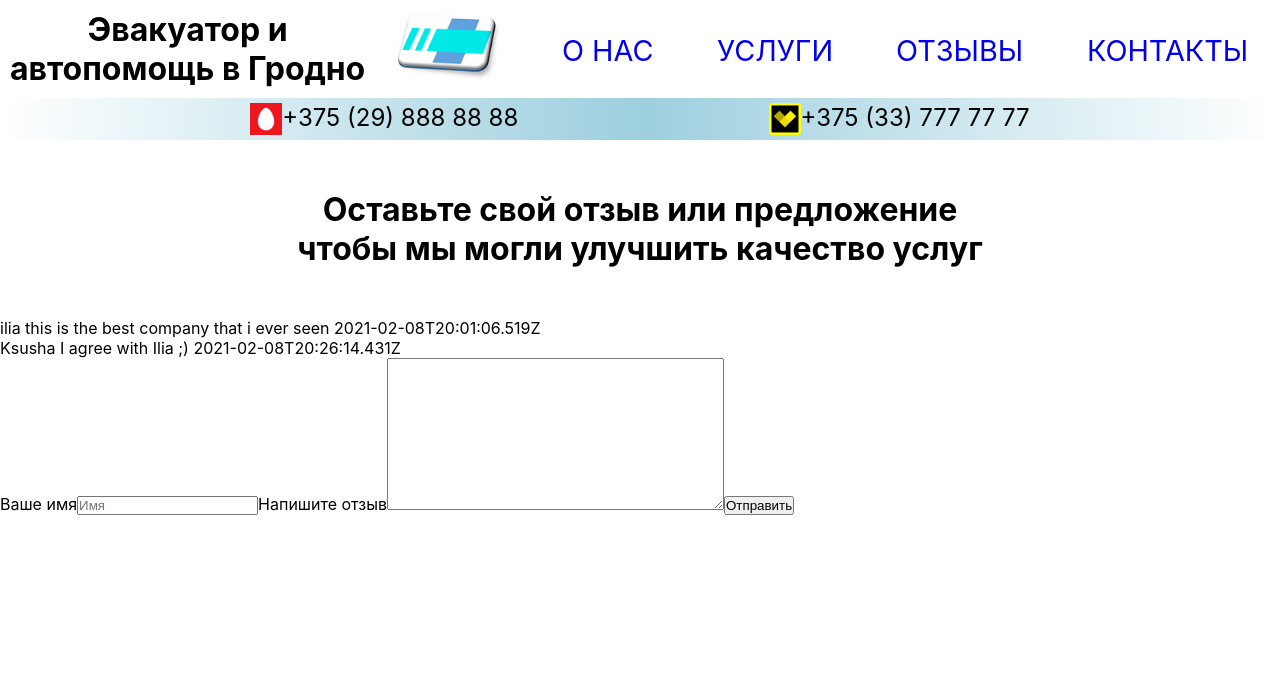
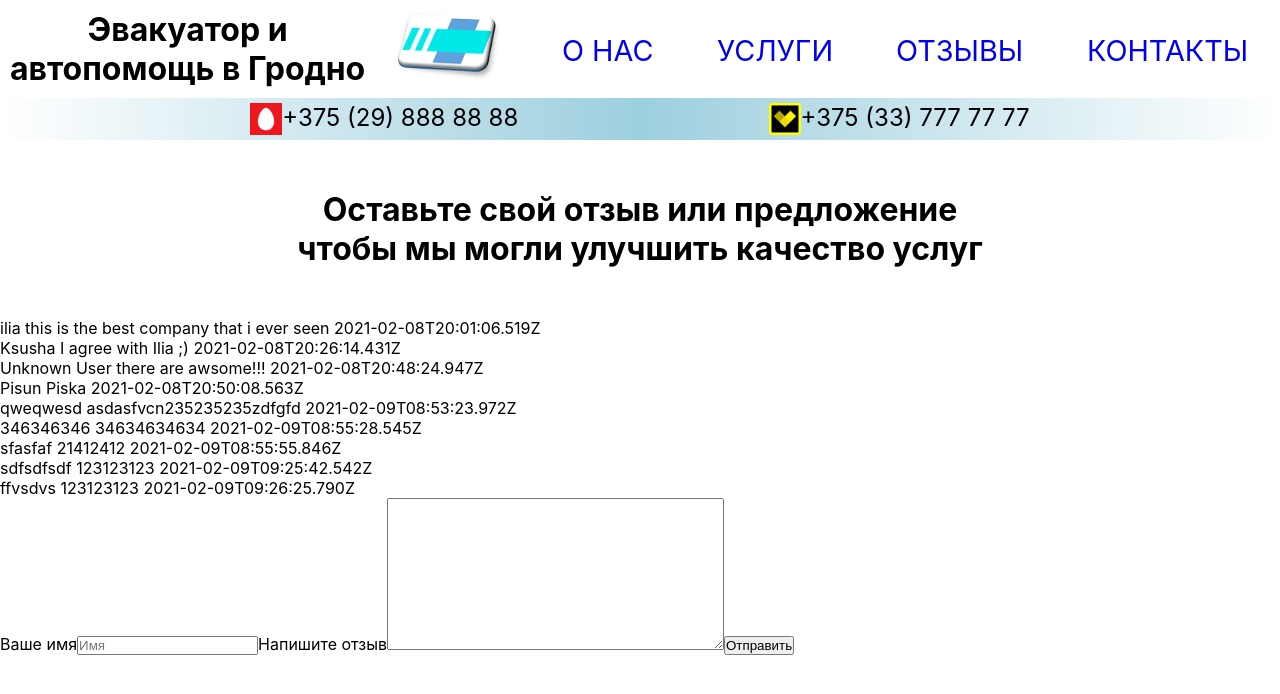
Before and after one commit to ilia-zara/tow-track-react-app, a React (Create React App) app: page /reviews in a window 1280 px wide. Shown: the top 694 px of the page. Built offline with nearby package versions, Linux system fonts and the light colour scheme; data requests are answered from the project's data file.

Commit message:
fixed bag with useEffect hook error

```diff
--- a/data/db.json
+++ b/data/db.json
@@ -65,6 +65,48 @@
       "review": "I agree with Ilia ;)",
       "dateTime": "2021-02-08T20:26:14.431Z",
       "id": 2
+    },
+    {
+      "name": "Unknown User",
+      "review": "there are awsome!!!",
+      "dateTime": "2021-02-08T20:48:24.947Z",
+      "id": 3
+    },
+    {
+      "name": "Pisun",
+      "review": "Piska",
+      "dateTime": "2021-02-08T20:50:08.563Z",
+      "id": 4
+    },
+    {
+      "name": "qweqwesd",
+      "review": "asdasfvcn235235235zdfgfd",
+      "dateTime": "2021-02-09T08:53:23.972Z",
+      "id": 5
+    },
+    {
+      "name": "346346346",
+      "review": "34634634634",
+      "dateTime": "2021-02-09T08:55:28.545Z",
+      "id": 6
+    },
+    {
+      "name": "sfasfaf",
+      "review": "21412412",
+      "dateTime": "2021-02-09T08:55:55.846Z",
+      "id": 7
+    },
+    {
+      "name": "sdfsdfsdf",
+      "review": "123123123",
+      "dateTime": "2021-02-09T09:25:42.542Z",
+      "id": 8
+    },
+    {
+      "name": "ffvsdvs",
+      "review": "123123123",
+      "dateTime": "2021-02-09T09:26:25.790Z",
+      "id": 9
     }
   ]
 }
--- a/src/components/reviews-page/add-review/AddReview.js
+++ b/src/components/reviews-page/add-review/AddReview.js
@@ -18,7 +18,6 @@ const AddReview = () => {
       headers: { "Content-Type": "application/json" },
       body: JSON.stringify(reviewData),
     }).then(() => {
-      console.log("new reviewData added");
       setIsLoading(false);
       setName("");
       setReview("");
--- a/src/components/reviews-page/reviews-list/ReviewsList.css
+++ b/src/components/reviews-page/reviews-list/ReviewsList.css
@@ -0,0 +1,8 @@
+.reviews-list-loading {
+  height: 50px;
+  background: rgba(255, 255, 255, 0.726) url("media/load.gif") center / 50px
+    no-repeat;
+  padding: 15px;
+  border-radius: 15px;
+  transition: all 0.5s ease 0s;
+}
--- a/src/components/reviews-page/reviews-list/ReviewsList.js
+++ b/src/components/reviews-page/reviews-list/ReviewsList.js
@@ -7,7 +7,9 @@ const ReviewsList = () => {
   const [items, setItems] = useState([]);
 
   useEffect(() => {
-    fetch("http://localhost:8000/reviews")
+    const abortCount = new AbortController();
+
+    fetch("http://localhost:8000/reviews", { signal: abortCount.signal })
       .then((response) => response.json())
       .then(
         (result) => {
@@ -15,16 +17,21 @@ const ReviewsList = () => {
           setItems(result);
         },
         (error) => {
-          setIsLoaded(true);
-          setError(error);
+          if (error.name === "AbortError") {
+            console.log(error.message);
+          } else {
+            setIsLoaded(true);
+            setError(error);
+          }
         }
       );
-  }, []);
+    return () => abortCount.abort();
+  }, [items]);
 
   if (error) {
     return alert("Ошибка загрузки данных");
   } else if (!isLoaded) {
-    return <div>Загрузка...</div>;
+    return <div className="reviews-list-loading"></div>;
   } else {
     return (
       <ul>
```
Also changed, not shown: 1 other file (tests, documents, lock files or other folders).
